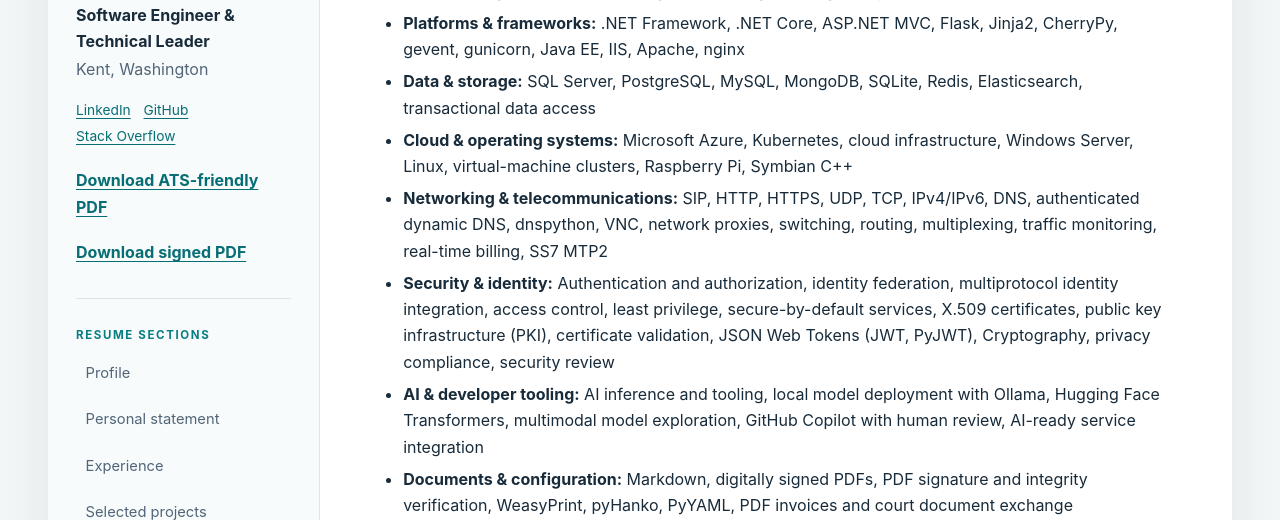
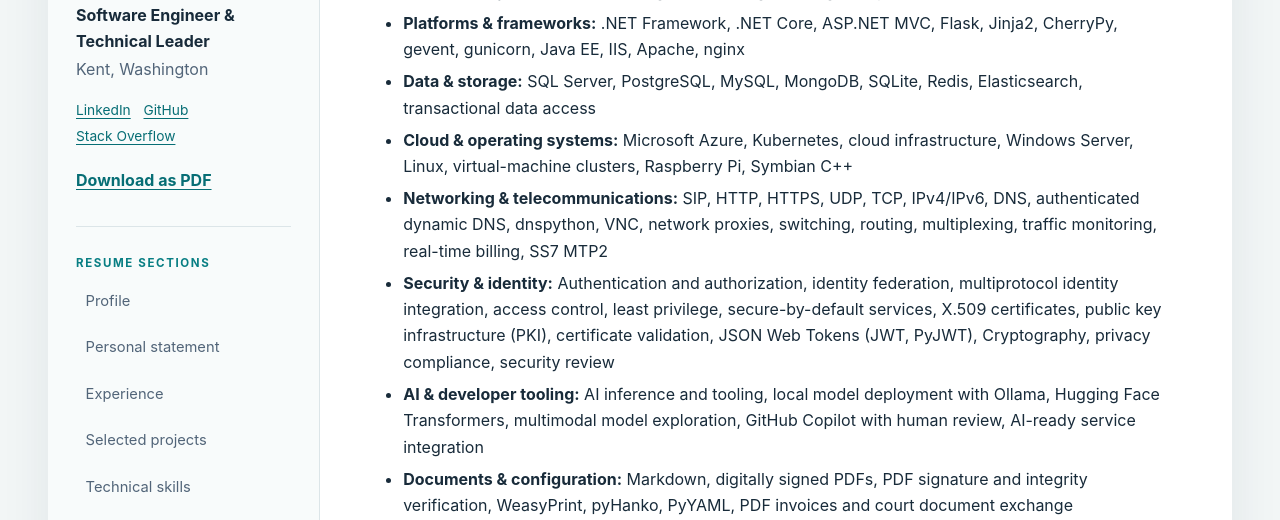
Before and after one commit to vintozver/my-cv, a Flask app: page /skills in a window 1280 px wide. Shown: the part 195-715 px from the top of the page. Run offline with Flask 3, Linux system fonts and the light colour scheme.

Commit message:
Consolidate ATS resume into one signed PDF with appendix
Co-authored-by: copilot-swe-agent[bot] <198982749+Copilot@users.noreply.github.com>

```diff
--- a/src/my_cv/main.py
+++ b/src/my_cv/main.py
@@ -167,23 +167,6 @@ def create_app() -> Flask:
             sections=SECTION_TITLES,
         )
 
-    @app.get("/resume-ats.pdf")
-    def download_ats_pdf():
-        html = render_template(
-            "resume_pdf.html",
-            sections=[(section, render_section(section)) for section in ATS_SECTIONS],
-            ats_mode=True,
-        )
-        pdf = HTML(string=html, url_fetcher=reject_pdf_url).write_pdf(
-            stylesheets=[CSS(string=STYLE_PATH.read_text(encoding="utf-8"))]
-        )
-        response = send_file(
-            BytesIO(pdf), mimetype="application/pdf", as_attachment=True,
-            download_name="vitaly-greck-resume-ats.pdf",
-        )
-        response.headers["Cache-Control"] = "no-store"
-        return response
-
     @app.get("/resume.pdf")
     def download_pdf():
         config_path = os.environ.get("MY_CV_CONFIG", "config.yaml")
@@ -204,10 +187,9 @@ def create_app() -> Flask:
         }
         html = render_template(
             "resume_pdf.html",
-            sections=[(section, render_section(section)) for section in SECTION_TITLES],
+            sections=[(section, render_section(section)) for section in ATS_SECTIONS],
             generated_at=generated_at,
             cert_details=cert_details,
-            ats_mode=False,
         )
         pdf = HTML(string=html, url_fetcher=reject_pdf_url).write_pdf(
             stylesheets=[CSS(string=STYLE_PATH.read_text(encoding="utf-8"))]
--- a/src/my_cv/static/style.css
+++ b/src/my_cv/static/style.css
@@ -490,17 +490,6 @@ li + li {
     margin: 0;
   }
 
-  .resume-pdf .watermark {
-    position: fixed;
-    top: 45%;
-    left: 10%;
-    color: rgba(8, 126, 131, 0.12);
-    font-size: 36pt;
-    font-weight: bold;
-    transform: rotate(-35deg);
-    white-space: nowrap;
-  }
-
   .ats-pdf {
     color: #000;
     font-family: Arial, Helvetica, sans-serif;
--- a/src/my_cv/templates/index.html
+++ b/src/my_cv/templates/index.html
@@ -24,8 +24,7 @@
             <a href="https://github.com/vintozver">GitHub</a>
             <a href="https://stackoverflow.com/users/884077/vitaly-greck">Stack Overflow</a>
           </div>
-          <a class="download-link" href="{{ url_for('download_ats_pdf') }}">Download ATS-friendly PDF</a>
-          <a class="download-link" href="{{ url_for('download_pdf') }}">Download signed PDF</a>
+          <a class="download-link" href="{{ url_for('download_pdf') }}">Download as PDF</a>
         </header>
 
         <nav class="section-nav" aria-label="Resume sections">
```
Also changed, not shown: src/my_cv/templates/resume_pdf.html (+1 -15 lines), tests/test_app.py (+34 -46 lines), README.md.
